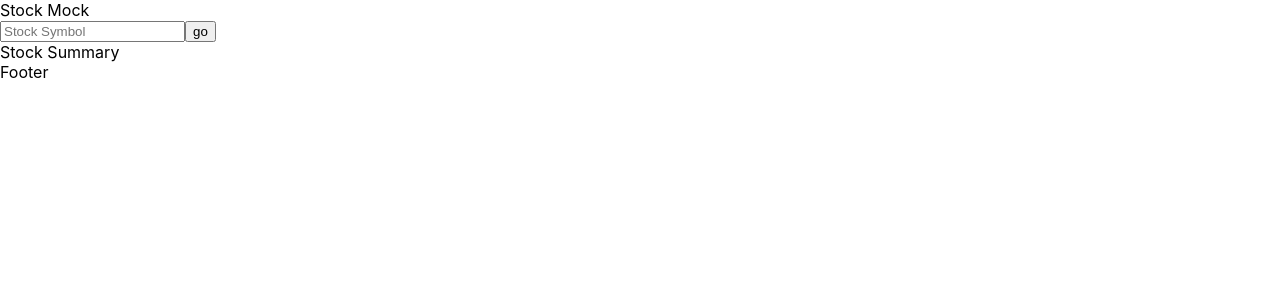
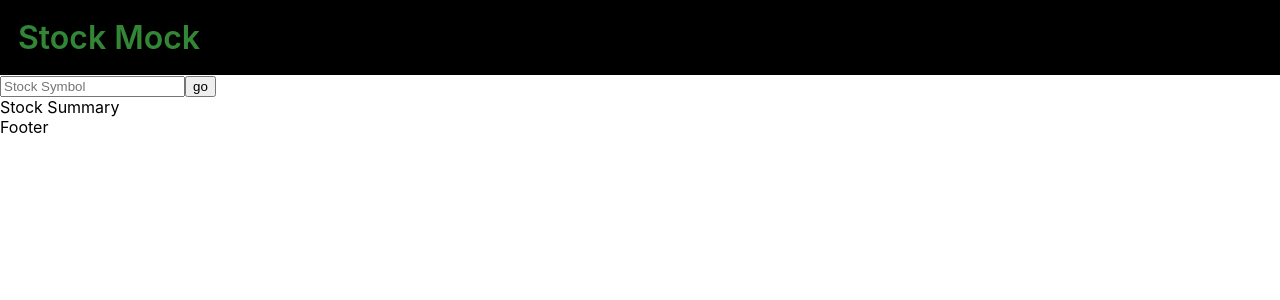
Before and after one commit to kevinbeaudoin/stock-mock, a React (Create React App) app: page / in a window 1280 px wide. Shown: the top 300 px of the page. Built offline with nearby package versions, Linux system fonts and the light colour scheme.

Commit message:
Added styled component with basic typings

```diff
--- a/src/App.tsx
+++ b/src/App.tsx
@@ -5,14 +5,17 @@ import Header from "ui/header/Header";
 import Toolbar from "ui/toolbar/StockToolbar";
 import StockSummary from "ui/main/StockSummary";
 import Footer from "ui/footer/Footer";
+import BaseTheme from "ui/common/theme/baseTheme";
 
 function App() {
     return (
         <div className="App">
-            <Header />
-            <Toolbar />
-            <StockSummary />
-            <Footer />
+            <BaseTheme>
+                <Header />
+                <Toolbar />
+                <StockSummary />
+                <Footer />
+            </BaseTheme>
         </div>
     );
 }
--- /dev/null
+++ b/src/ui/common/theme/baseTheme.tsx
@@ -0,0 +1,31 @@
+import * as React from "react";
+
+// theme
+import themeColor from "./themeColors";
+import themeSpacing from "./themeSpacing";
+import themeFonts from "./themeFonts";
+
+// style
+import { ThemeProvider } from "styled-components";
+
+const baseTheme = {
+    ...themeColor,
+    ...themeSpacing,
+    ...themeFonts,
+};
+
+export type BaseThemeType = typeof baseTheme;
+
+interface IProps {}
+interface IState {}
+
+export default class BaseTheme extends React.Component<IProps, IState> {
+    public render() {
+        const theme = { ...baseTheme };
+        return (
+            <ThemeProvider theme={theme}>
+                <>{this.props.children}</>
+            </ThemeProvider>
+        );
+    }
+}
--- /dev/null
+++ b/src/ui/common/theme/themeColors.ts
@@ -0,0 +1,7 @@
+const colors = {
+    colorPrimary: "#328636",
+    colorText: "#000",
+    defaultBgColor: "#fff",
+};
+
+export default colors;
--- /dev/null
+++ b/src/ui/common/theme/themeFonts.ts
@@ -0,0 +1,19 @@
+const fonts = {
+    /** font weight standard: 400 */
+    fontWeightStandard: 400,
+    /** font weight bold: 600 */
+    fontWeightBold: 600,
+    /** font size: 10px */
+    fontSizeXs: "10px",
+    /** font size: 12px */
+    fontSizeSm: "12px",
+    /** font size: 14px */
+    fontSizeMd: "14px",
+    /** font size: 18px */
+    fontSizeLg: "18px",
+    /** font size: 24px */
+    fontSizeXl: "24px",
+    /** font size: 32px */
+    fontSizeXxl: "32px",
+};
+export default fonts;
--- /dev/null
+++ b/src/ui/common/theme/themeSpacing.ts
@@ -0,0 +1,14 @@
+const spacing = {
+    /** spacing xs : 4px */
+    spacingXs: "4px",
+    /** spacing xs : 8px */
+    spacingSm: "8px",
+    /** spacing xs : 16px */
+    spacingMd: "16px",
+    /** spacing xs : 24px */
+    spacingLg: "24px",
+    /** spacing xs : 32px */
+    spacingXl: "32px",
+};
+
+export default spacing;
--- a/src/ui/header/Header.tsx
+++ b/src/ui/header/Header.tsx
@@ -1,10 +1,23 @@
 import React from "react";
+
+// Style
+import styled, { css } from "styled-components";
 
 interface IProps {}
 interface IState {}
 
+const StyledHeader = styled.header(
+    ({ theme }) => css`
+        background-color: black;
+        color: ${theme.colorPrimary};
+        font-size: ${theme.fontSizeXxl};
+        font-weight: ${theme.fontWeightBold};
+        padding: ${theme.fontSizeLg};
+    `,
+);
+
 export default class Header extends React.PureComponent<IProps, IState> {
     public render() {
-        return <header>{"Stock Mock"}</header>;
+        return <StyledHeader>{"Stock Mock"}</StyledHeader>;
     }
 }
--- a/tsconfig.json
+++ b/tsconfig.json
@@ -17,5 +17,5 @@
         "noEmit": true,
         "jsx": "react-jsx"
     },
-    "include": ["src"]
+    "include": ["src", "typings"]
 }
--- /dev/null
+++ b/typings/styled-components.d.ts
@@ -0,0 +1,5 @@
+import { BaseThemeType } from "../src/ui/common/theme/baseTheme";
+
+declare module "styled-components" {
+    interface DefaultTheme extends BaseThemeType {}
+}
```
Also changed, not shown: package.json (+7 -3 lines), .cracorc.js (added), 2 other files (tests, documents, lock files or other folders).
